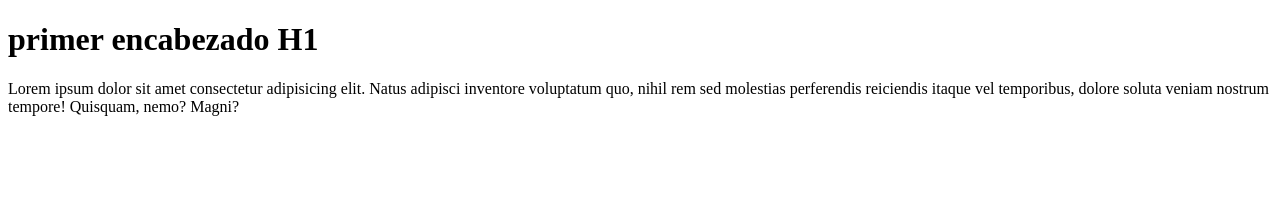
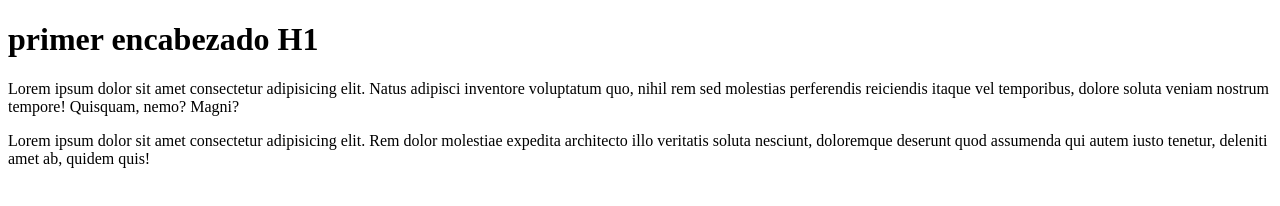
Before and after one commit to lisset-orozco/myFirstRepository, a plain HTML site: page index.html in a window 1280 px wide. Drawn offline with Linux system fonts and the light colour scheme.

Commit message:
test master

```diff
--- a/index.html
+++ b/index.html
@@ -9,6 +9,9 @@
 <body>
   <h1>primer encabezado H1</h1>
   <p>Lorem ipsum dolor sit amet consectetur adipisicing elit. Natus adipisci inventore voluptatum quo, nihil rem sed molestias perferendis reiciendis itaque vel temporibus, dolore soluta veniam nostrum tempore! Quisquam, nemo? Magni?</p>
+
+  <p>Lorem ipsum dolor sit amet consectetur adipisicing elit. Rem dolor molestiae expedita architecto illo veritatis soluta nesciunt, doloremque deserunt quod assumenda qui autem iusto tenetur, deleniti amet ab, quidem quis!</p>
+
   <script src="js/app.js"></script>
 </body>
 </html>
```
